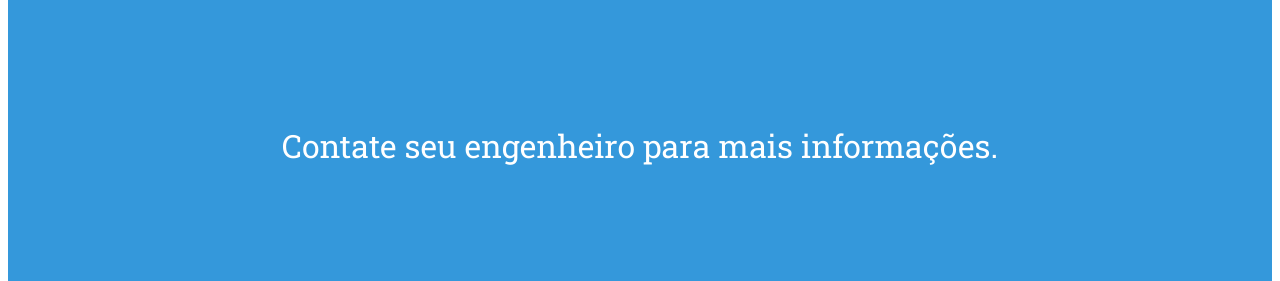
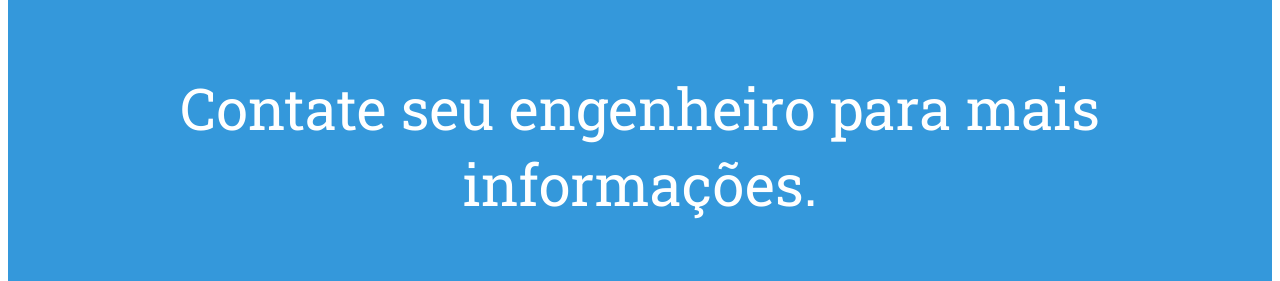
Before and after one commit to vladimirbrasil/vlali, a plain HTML site: page index.html in a window 1280 px wide. Shown: the part 1062-1343 px from the top of the page. Drawn offline with Linux system fonts and the light colour scheme.

Commit message:
Update index

```diff
--- a/index.html
+++ b/index.html
@@ -12,12 +12,11 @@
 
 <body>
 	<div class="section">
-	  <p>Fábrica de aplicativos</p>
-	  <p>Seu aplicativo pode se encontrar em <b>seuaplicativo</b>.vla.li<p>
-	  <i class="fa fa-chevron-down"></i>
+	  Fábrica de aplicativos
+	  <!-- <i class="fa fa-chevron-down"></i> -->
 	</div>
 	<div class="section">
-	  Contate seu engenheiro para mais informações.
+	  <p>Contate seu engenheiro para mais informações.</p>
 	</div>
 </body>
 
--- a/main.css
+++ b/main.css
@@ -1,11 +1,9 @@
-@import "compass/css3";
-
 @import url(http://fonts.googleapis.com/css?family=Roboto+Slab:400,700);
 
 .section{
   font-family: 'Roboto Slab', serif;
   font-weight: 500;
-  font-size: 2em;
+  font-size: 4.5vw;
   color: #fff;
   box-sizing: border-box;
   width: 100%;
@@ -13,18 +11,25 @@
   float: left;
   text-align: center;
 
-  &:nth-child(1){
+  display:flex;
+  flex-direction:column;
+  justify-content:center;
+}
+.section:nth-child(1){
   height: 100vh;
-    line-height: 100vh;
+  /*line-height: 100vh;*/
   background: url('http://magdeleine.co/wp-content/uploads/2014/10/14979299068_4d3bdde60c_o-1400x581.jpg');
   background-size: cover;
 }
-  &:nth-child(2){
+.section:nth-child(2){
   height: 100vh;
-    line-height: 100vh;
+  /*line-height: 100vh;*/
   background: #3498db;
 }
-  i{
+.section p{
+  word-wrap: break-word;
+}
+.section i{
   width: 32px;
   height: 32px;
   position: absolute;
@@ -33,4 +38,3 @@
   left: 50%;
   margin-left: -16px;
 }
-}
```
Lines whose indentation alone changed are shown as unchanged.
